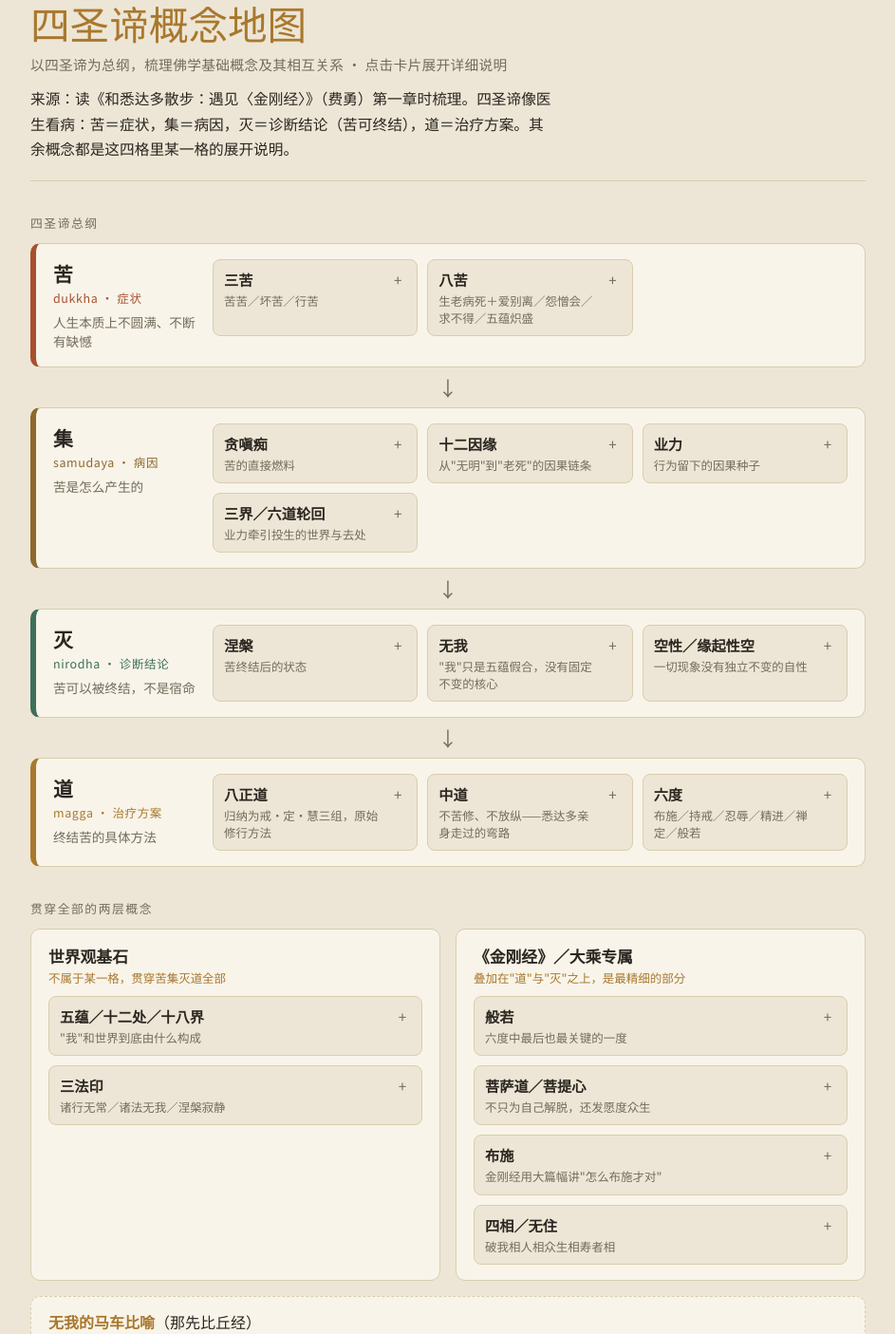
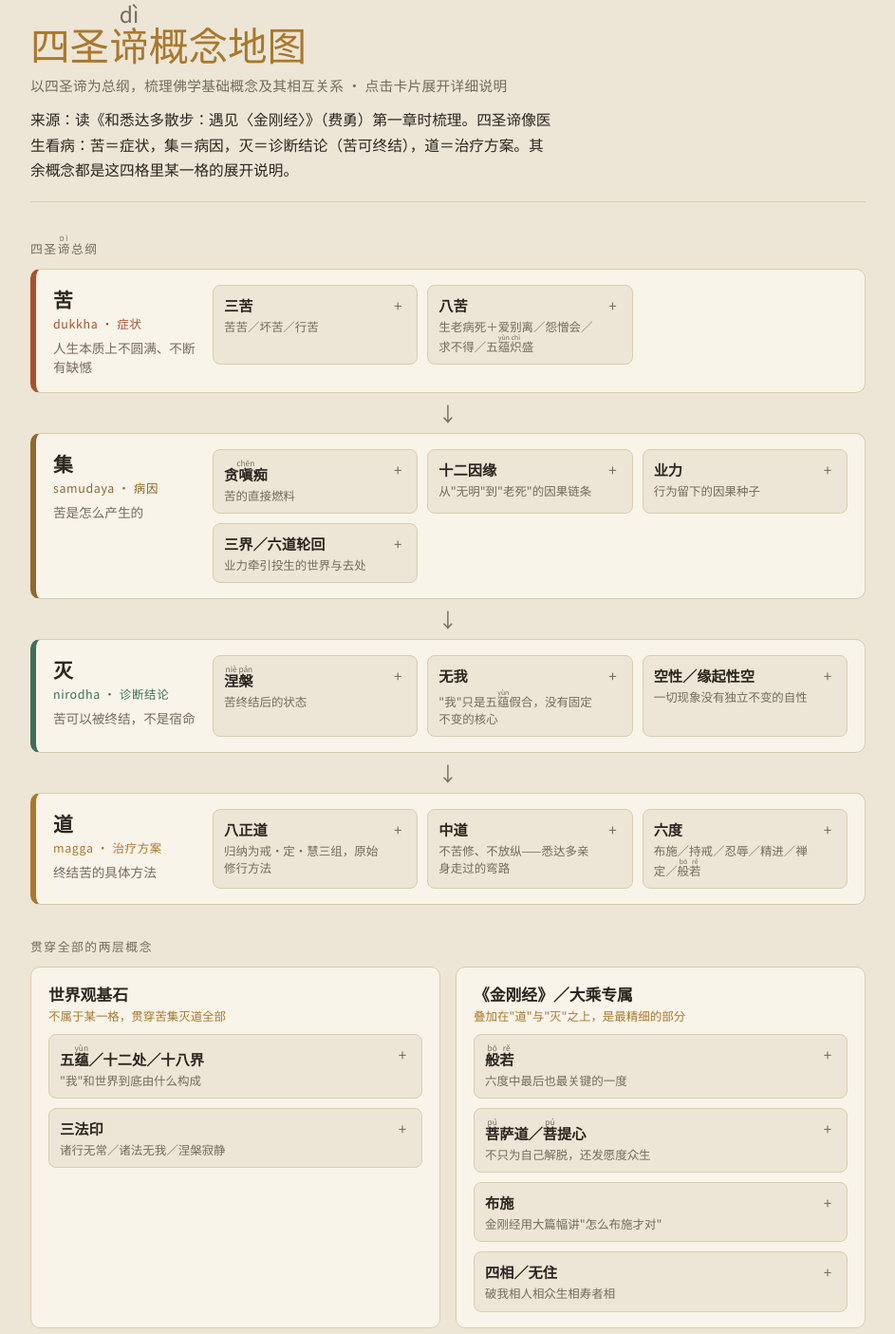
Before and after one commit to chu3chu4/buddhist-concepts-map, a plain HTML site: page index.html in a window 1280 px wide. Shown: the part 25-1430 px from the top of the page at 95% size, without its empty margins (168-1111 px from the left). Drawn offline with Linux system fonts and the light colour scheme; a web font is replaced by a local one.

Commit message:
Add pinyin ruby annotations for uncommon characters

```diff
--- a/index.html
+++ b/index.html
@@ -55,6 +55,8 @@ section{margin-top:34px}
 .chip summary::-webkit-details-marker{display:none}
 .chip summary:focus-visible{outline:2px solid var(--accent);outline-offset:3px;border-radius:6px}
 .chip-term{display:block;font-size:0.95rem;font-weight:600}
+ruby{ruby-position:over}
+rt{font-family:var(--font-ui);font-weight:400;color:var(--muted);font-size:0.55em;user-select:none}
 .chip-gloss{display:block;font-family:var(--font-ui);font-size:0.78rem;color:var(--muted);margin-top:3px;line-height:1.45}
 .chip-toggle{flex:0 0 auto;width:1.2em;text-align:center;color:var(--muted);font-family:var(--font-ui);font-size:0.95rem;line-height:1.5}
 .chip-toggle::before{content:'+'}
@@ -87,13 +89,13 @@ footer{margin-top:40px;padding-top:16px;border-top:1px solid var(--line);
 </style>
 
 <header>
-  <div class="title">四圣谛概念地图</div>
+  <div class="title">四圣<ruby>谛<rt>dì</rt></ruby>概念地图</div>
   <div class="subtitle">以四圣谛为总纲，梳理佛学基础概念及其相互关系 · 点击卡片展开详细说明</div>
   <p class="intro">来源：读《和悉达多散步：遇见〈金刚经〉》（费勇）第一章时梳理。四圣谛像医生看病：苦＝症状，集＝病因，灭＝诊断结论（苦可终结），道＝治疗方案。其余概念都是这四格里某一格的展开说明。</p>
 </header>
 
 <section aria-labelledby="flow-head">
-  <div class="section-head" id="flow-head">四圣谛总纲</div>
+  <div class="section-head" id="flow-head">四圣<ruby>谛<rt>dì</rt></ruby>总纲</div>
   <div class="truth-flow">
 
     <div class="band" style="--band-color:var(--band-ku)">
@@ -108,7 +110,7 @@ footer{margin-top:40px;padding-top:16px;border-top:1px solid var(--line);
           <div class="chip-detail">苦苦：直接的痛感，比如生病、失去所爱。坏苦：快乐本身也是苦——因为快乐留不住，一旦消失就变成失落。行苦：最根本的一层，指一切事物都处在迁流变化中、没有一刻真正安稳，连"感觉不苦不乐"的状态都包含在内。三者由浅入深，层层揭开"为什么人生是苦"。</div>
         </details>
         <details class="chip">
-          <summary><span><span class="chip-term">八苦</span><span class="chip-gloss">生老病死＋爱别离／怨憎会／求不得／五蕴炽盛</span></span><span class="chip-toggle" aria-hidden="true"></span></summary>
+          <summary><span><span class="chip-term">八苦</span><span class="chip-gloss">生老病死＋爱别离／怨憎会／求不得／五<ruby>蕴<rt>yùn</rt></ruby><ruby>炽<rt>chì</rt></ruby>盛</span></span><span class="chip-toggle" aria-hidden="true"></span></summary>
           <div class="chip-detail">前四种（生老病死）是身体必经的阶段。后三种是同一件事的三种变体——想留住的留不住、想甩掉的甩不掉、想要的要不到：<br><br><b>爱别离</b>：和你爱着、放不下的人事物分开，不限于死亡——搬家、分手、孩子长大离家都算；只要爱着什么，就迟早因失去它而痛苦，这是"诸行无常"在感情层面的体现。<br><br><b>怨憎会</b>：正相反，甩不掉你讨厌的人或处境——躲不开的同事、离不开的工作，越想远离它越贴着你。<br><br><b>求不得</b>：想要的东西（具体的或抽象的）得不到，往往越想要越痛苦。<br><br>第八种"五蕴炽盛"不是具体一种苦，而是最底层的发动机——色受想行识一刻不停地感受、攀缘、反应，像一团火一样炽盛燃烧，前七苦都是这团火烧出的火星。</div>
         </details>
       </div>
@@ -124,7 +126,7 @@ footer{margin-top:40px;padding-top:16px;border-top:1px solid var(--line);
       </div>
       <div class="chips">
         <details class="chip">
-          <summary><span><span class="chip-term">贪嗔痴</span><span class="chip-gloss">苦的直接燃料</span></span><span class="chip-toggle" aria-hidden="true"></span></summary>
+          <summary><span><span class="chip-term">贪<ruby>嗔<rt>chēn</rt></ruby>痴</span><span class="chip-gloss">苦的直接燃料</span></span><span class="chip-toggle" aria-hidden="true"></span></summary>
           <div class="chip-detail">贪：对喜欢的东西执着抓取。嗔：对不喜欢的东西排斥、愤怒。痴：根本的无明，看不清事物真相（尤其看不清"无我"），是贪和嗔共同的源头。三者合称"三毒"，是启动十二因缘链条的最初燃料。</div>
         </details>
         <details class="chip">
@@ -152,11 +154,11 @@ footer{margin-top:40px;padding-top:16px;border-top:1px solid var(--line);
       </div>
       <div class="chips">
         <details class="chip">
-          <summary><span><span class="chip-term">涅槃</span><span class="chip-gloss">苦终结后的状态</span></span><span class="chip-toggle" aria-hidden="true"></span></summary>
+          <summary><span><span class="chip-term"><ruby>涅<rt>niè</rt></ruby><ruby>槃<rt>pán</rt></ruby></span><span class="chip-gloss">苦终结后的状态</span></span><span class="chip-toggle" aria-hidden="true"></span></summary>
           <div class="chip-detail">梵语 nirvāṇa，字面是"熄灭"——熄灭贪嗔痴这把火。不是死后才去的某个地方，而是贪嗔痴彻底止息后的状态，活着时就可以证得（佛陀证悟后又活了四十五年说法，即"有余涅槃"）。</div>
         </details>
         <details class="chip">
-          <summary><span><span class="chip-term">无我</span><span class="chip-gloss">"我"只是五蕴假合，没有固定不变的核心</span></span><span class="chip-toggle" aria-hidden="true"></span></summary>
+          <summary><span><span class="chip-term">无我</span><span class="chip-gloss">"我"只是五<ruby>蕴<rt>yùn</rt></ruby>假合，没有固定不变的核心</span></span><span class="chip-toggle" aria-hidden="true"></span></summary>
           <div class="chip-detail">马车被拆成零件后，找不到一个独立不变的"马车"；"我"同理，拆成五蕴后，也找不到一个独立不变的核心。无我不是说"你不存在"，而是说你以为固定、能完全自主的那个"我"，其实是一堆不断变化的条件暂时组合而成的。</div>
         </details>
         <details class="chip">
@@ -184,7 +186,7 @@ footer{margin-top:40px;padding-top:16px;border-top:1px solid var(--line);
           <div class="chip-detail">悉达多出家前是纵情享乐的王子，出家后又修了六年几乎饿死自己的苦行，两条路都没能开悟，最后放弃苦行、接受供养，在菩提树下悟道。中道不是"折中妥协"，而是"两种极端都通不到觉悟，真正的路在两端之外"。</div>
         </details>
         <details class="chip">
-          <summary><span><span class="chip-term">六度</span><span class="chip-gloss">布施／持戒／忍辱／精进／禅定／般若</span></span><span class="chip-toggle" aria-hidden="true"></span></summary>
+          <summary><span><span class="chip-term">六度</span><span class="chip-gloss">布施／持戒／忍辱／精进／禅定／<ruby>般<rt>bō</rt></ruby><ruby>若<rt>rě</rt></ruby></span></span><span class="chip-toggle" aria-hidden="true"></span></summary>
           <div class="chip-detail">大乘给"愿意度化众生的修行者"（菩萨）开的修行清单，比八正道多了布施、忍辱这类更强调"对他人"的修行。每一度最后都要靠般若（看透空性的智慧）贯穿，否则布施会执着"我在布施"、持戒会执着"我在持戒"，变成另一种我执。</div>
         </details>
       </div>
@@ -201,7 +203,7 @@ footer{margin-top:40px;padding-top:16px;border-top:1px solid var(--line);
       <div class="note">不属于某一格，贯穿苦集灭道全部</div>
       <div class="chips">
         <details class="chip">
-          <summary><span><span class="chip-term">五蕴／十二处／十八界</span><span class="chip-gloss">"我"和世界到底由什么构成</span></span><span class="chip-toggle" aria-hidden="true"></span></summary>
+          <summary><span><span class="chip-term">五<ruby>蕴<rt>yùn</rt></ruby>／十二处／十八界</span><span class="chip-gloss">"我"和世界到底由什么构成</span></span><span class="chip-toggle" aria-hidden="true"></span></summary>
           <div class="chip-detail">三套从粗到细拆解"我和世界"的坐标系。五蕴（色受想行识）从"身心运作过程"拆；十二处（六根：眼耳鼻舌身意 + 六境：色声香味触法）从"认知如何发生"拆——根接触境才产生认知；十八界在十二处基础上再加六识，把认知的主体、对象、认知本身都列出来，是最细的一套。三套工具服务同一个目的：证明"我"找不到一个独立不变的实体，只有运作中的过程。</div>
         </details>
         <details class="chip">
@@ -215,11 +217,11 @@ footer{margin-top:40px;padding-top:16px;border-top:1px solid var(--line);
       <div class="note">叠加在"道"与"灭"之上，是最精细的部分</div>
       <div class="chips">
         <details class="chip">
-          <summary><span><span class="chip-term">般若</span><span class="chip-gloss">六度中最后也最关键的一度</span></span><span class="chip-toggle" aria-hidden="true"></span></summary>
+          <summary><span><span class="chip-term"><ruby>般<rt>bō</rt></ruby><ruby>若<rt>rě</rt></ruby></span><span class="chip-gloss">六度中最后也最关键的一度</span></span><span class="chip-toggle" aria-hidden="true"></span></summary>
           <div class="chip-detail">梵语 prajñā，音译"般若"，意思是"智慧"，特指"能看透空性的智慧"，不是一般的聪明或知识。《金刚经》全名《金刚般若波罗蜜经》，整部经讲的就是这种智慧——以"金刚"比喻它能破除一切执着的概念和分别心。</div>
         </details>
         <details class="chip">
-          <summary><span><span class="chip-term">菩萨道／菩提心</span><span class="chip-gloss">不只为自己解脱，还发愿度众生</span></span><span class="chip-toggle" aria-hidden="true"></span></summary>
+          <summary><span><span class="chip-term"><ruby>菩<rt>pú</rt></ruby>萨道／<ruby>菩<rt>pú</rt></ruby>提心</span><span class="chip-gloss">不只为自己解脱，还发愿度众生</span></span><span class="chip-toggle" aria-hidden="true"></span></summary>
           <div class="chip-detail">菩提心是"愿意为了让一切众生都解脱，而自己去修行成佛"的发心，区别于只求自己解脱的目标。菩萨道是践行这个发心的过程：以六度为方法、以众生为对象、以成佛为目标，但过程中不执着"我在度众生、我在修行"，否则又落入我执。</div>
         </details>
         <details class="chip">
```
